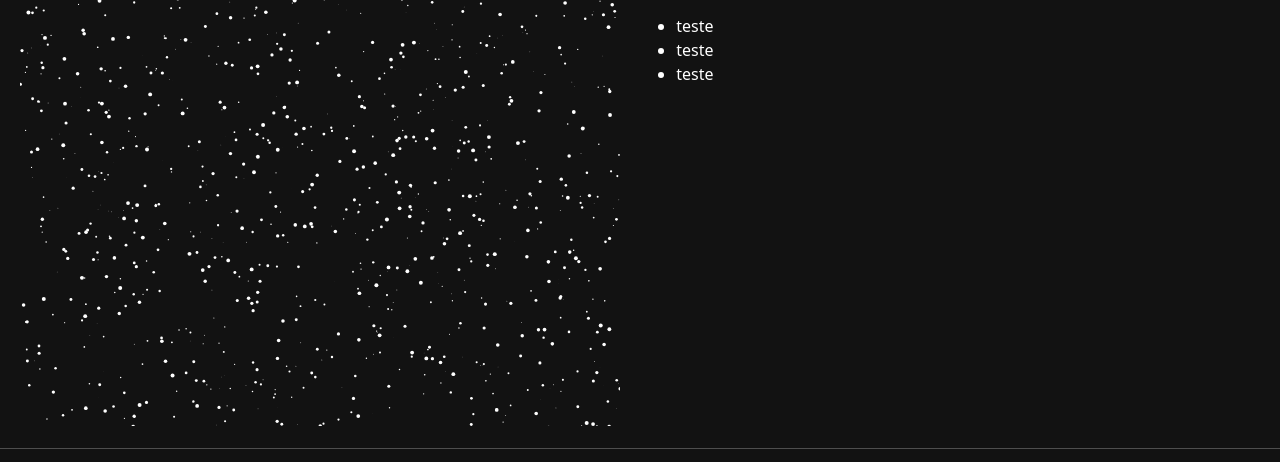
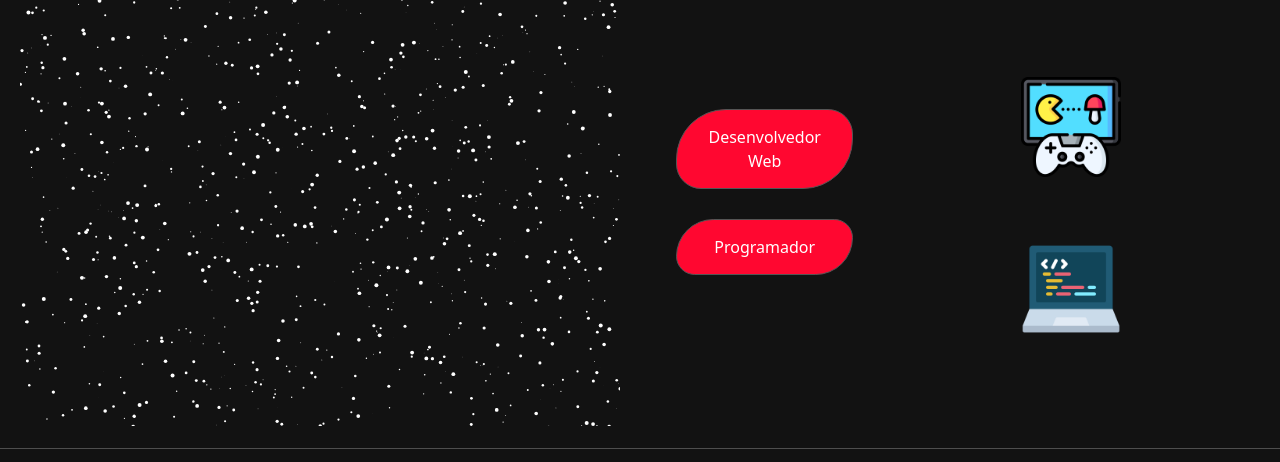
Before and after one commit to gustavonerywe/gustavonerywe.github.io, a plain HTML site: page index.html in a window 1280 px wide. Shown: the part 147-609 px from the top of the page. Drawn offline with nearby package versions, Linux system fonts and the light colour scheme; animation ran at ten frames a second.

Commit message:
0.8 finished the body

```diff
--- a/css/style.css
+++ b/css/style.css
@@ -98,3 +98,39 @@ header {
 .p-footer{
     margin-left: 15px;
 }
+
+.about-me-home {
+    list-style-type: none;
+    background-color: #ff0730;
+    border: 1px solid #555;
+    border-radius: 50px 25px 50px 25px;
+    padding: 15px;
+    color: white;
+    margin-top: 30px;
+    text-align: center;
+}
+
+
+#about-me-div {
+    display: flex;
+}
+
+.about-me-content {
+    display: flex;
+    align-items: center;
+}
+
+
+figure {
+    width: 50%;
+    text-align: center;
+}
+
+figure img{
+    margin-left: 80%;
+    margin-top: 30%;
+}
+
+#ul-about{
+    width: 50%;
+}
--- a/index.html
+++ b/index.html
@@ -33,11 +33,18 @@
     </div>
     <div class="div-body">
         <h1 id="tittle-body"><strong>Olá, eu sou o Gustavo Nery!</strong></h1>
-        <ul>
-            <li>teste</li>
-            <li>teste</li>
-            <li>teste</li>
-        </ul>
+        <div id="about-me-div">
+            <div class="about-me-content">
+                <ul id="ul-about">
+                    <li class="about-me-home">Desenvolvedor Web</li>
+                    <li class="about-me-home">Programador</li>
+                </ul>
+                <figure>
+                    <img width="100" src="img/game-console.png" alt="">
+                    <img width="100" src="img/programming.png" alt="">
+                </figure>
+            </div>
+        </div>
     </div>
 </body>
 <hr>
```
Also changed, not shown: img/game-console.png (added), img/programming.png (added), img/yan.jpg (deleted).
